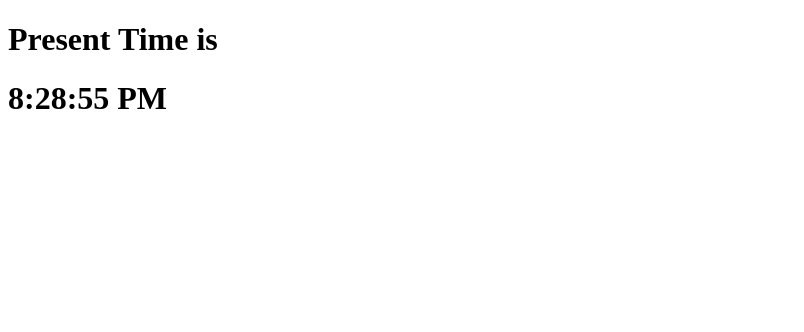
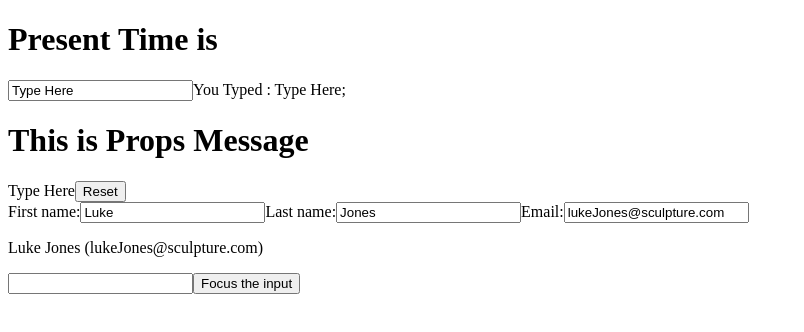
Before and after one commit to jeevan10017/Advanced-React-CourseEra, a React (Create React App) app: page / in a window 1280 px wide. Shown: the top 332 px of the page, without its empty margins (0-804 px from the left). Built offline with nearby package versions, Linux system fonts and the light colour scheme.

Commit message:
useState Hook

```diff
--- a/src/App.js
+++ b/src/App.js
@@ -50,47 +50,36 @@
 // export default App
 
 
-import React from 'react'
-import Child from './Child'
 
+//Using of HOOKs in React
+import Child from './Child';
+import React, { useState } from 'react'
+import RegisterForm from './RegisterForm';
+import TextInputWithFocusButton from './TextInputWithFocusButton';
 
 const App = () => {
-  const date = new Date();
-  console.log(date.toLocaleTimeString())
+  // const date = new Date();
+  // console.log(date.toLocaleTimeString())
+  const [inputValue,setValue]= useState("Type Here");
+  const handleChange =(e) =>{
+    setValue(e.target.value);
+  }
   return (
     <div>
       <h1>Present Time is </h1>
-      <Child message={date.toLocaleTimeString()}/>
 
+      <input value={inputValue} onChange={handleChange} />
+      You Typed : {inputValue};
+      <Child message={inputValue}/>
+      <button onClick={()=>setValue("Type Here")}>Reset</button>
+
+<div>
+      {/* RegisterForm */}
+     <RegisterForm/> </div>
+
+     <TextInputWithFocusButton />
       </div>
   )
 }
 
 export default App
-
-
-//Parent Component
-function Dog() {
-  return (
-      <Puppy name="Max" bowlShape="square" bowlStatus="full" />
-  );
-};
-
-
-// Child component:
-function Puppy(props) {
-  return (
-      <div>
-          {props.name} has <Bowl bowlShape="square" bowlStatus="full" />
-      </div>
-  );
-};
-
-// Grandchild component:
-function Bowl(props) {
-  return (
-      <span>
-          {props.bowlShape}-shaped bowl, and it's currently {props.bowlStatus}
-      </span>
-  );
-};
--- a/src/Child.js
+++ b/src/Child.js
@@ -2,7 +2,10 @@
 
 const Child = (props) => {
   return (
-    <h1>{props.message}</h1>
+    <>
+    <h1>This is Props Message</h1>
+    <>{props.message}</>
+    </>
   )
 }
 
--- /dev/null
+++ b/src/RegisterForm.js
@@ -0,0 +1,58 @@
+import { useState } from 'react';
+
+export default function RegisterForm() {
+  const [form, setForm] = useState({
+    firstName: 'Luke',
+    lastName: 'Jones',
+    email: 'lukeJones@sculpture.com',
+  });
+
+  return (
+    <>
+      <label>
+        First name:
+        <input
+          value={form.firstName}
+          onChange={(e)=>
+          {
+            setForm({
+                ...form,
+                firstName: e.target.value
+
+            })
+          }
+          }
+        />
+      </label>
+      <label>
+        Last name:
+        <input
+          value={form.lastName}
+          onChange={e => {
+            setForm({
+              ...form,
+              lastName: e.target.value
+            });
+          }}
+        />
+      </label>
+      <label>
+        Email:
+        <input
+          value={form.email}
+          onChange={e => {
+            setForm({
+              ...form,
+              email: e.target.value
+            });
+          }}
+        />
+      </label>
+      <p>
+        {form.firstName}{' '}
+        {form.lastName}{' '}
+        ({form.email})
+      </p>
+    </>
+  );
+}
--- /dev/null
+++ b/src/TextInputWithFocusButton.js
@@ -0,0 +1,15 @@
+import React, { useRef } from 'react';
+function TextInputWithFocusButton() {
+    const inputEl = useRef(null);
+    const onButtonClick = () => {
+      // `current` points to the mounted text input element
+      inputEl.current.focus();
+    };
+    return (
+      <>
+        <input ref={inputEl} type="text" />
+        <button onClick={onButtonClick}>Focus the input</button>
+      </>
+    );
+  }
+  export default TextInputWithFocusButton;
```
